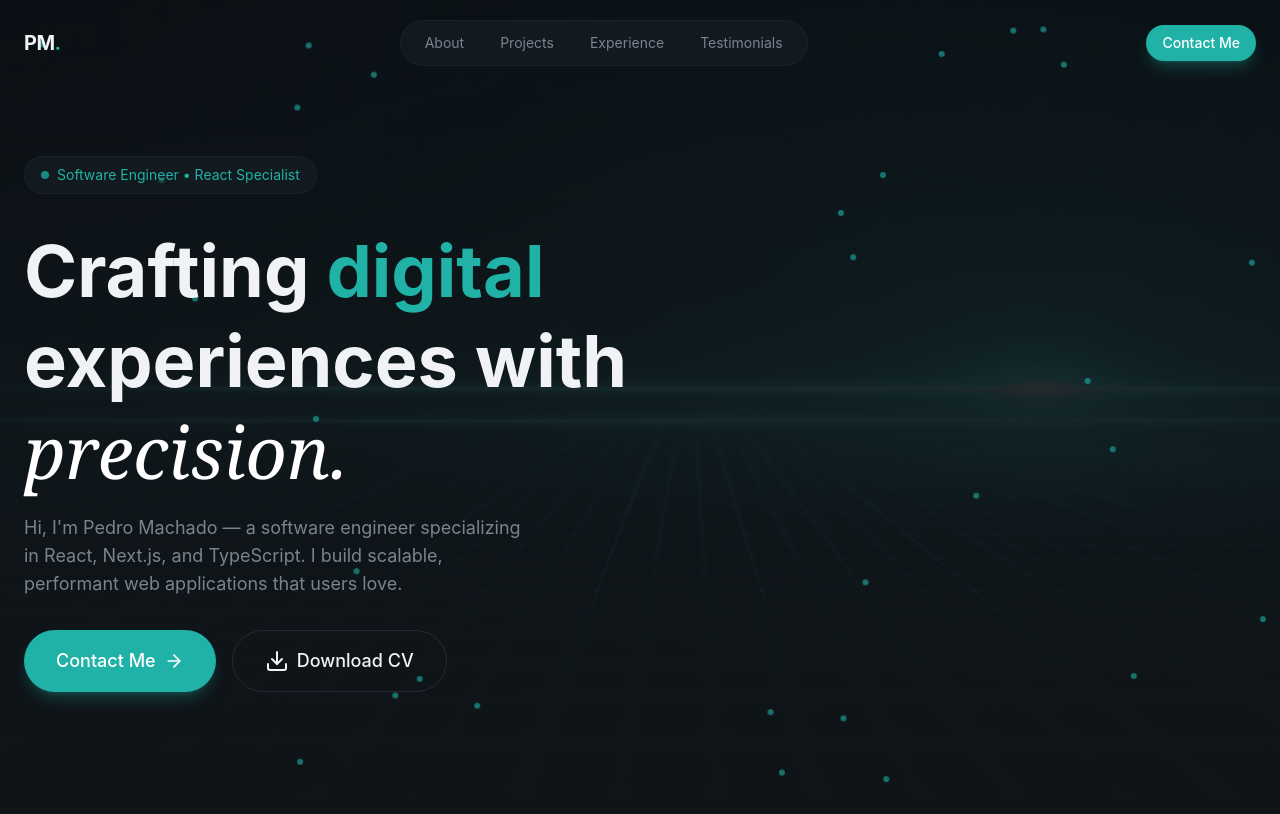
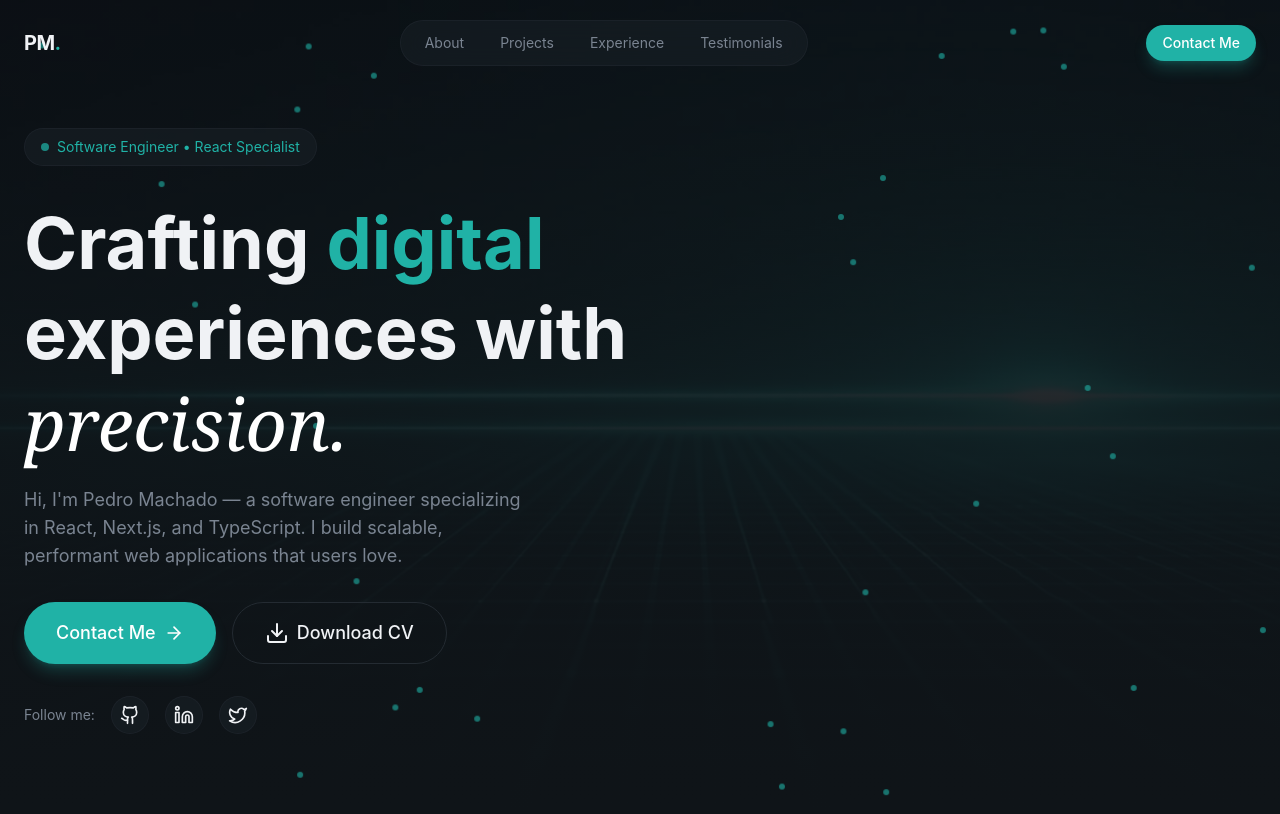
Before and after one commit to yvesmanalo/react-tailwindcss-modern-portfolio-website, a React (Vite) app: page / in a window 1280 px wide. Built offline with nearby package versions, Linux system fonts and the light colour scheme.

Commit message:
Added social links

```diff
--- a/src/components/AnimatedBorderButton.jsx
+++ b/src/components/AnimatedBorderButton.jsx
@@ -28,7 +28,7 @@
           className="animated-border-path"
         />
       </svg>
-      <span className="relative z-10 flex items-center justify-center gap-2" n>
+      <span className="relative z-10 flex items-center justify-center gap-2">
         <Download />
         Download CV
       </span>
--- a/src/sections/Hero.jsx
+++ b/src/sections/Hero.jsx
@@ -1,6 +1,6 @@
 import { Button } from "@/components/Button";
 import { AnimatedBorderButton } from "@/components/AnimatedBorderButton";
-import { ArrowRight, Download } from "lucide-react";
+import { ArrowRight, Download, Github, Linkedin, Twitter } from "lucide-react";
 
 export const Hero = () => {
   return (
@@ -70,6 +70,24 @@
                 Download CV
               </AnimatedBorderButton>
             </div>
+
+            {/* Social Links */}
+            <div className="flex items-center gap-4 animate-fade-in animation-delay-400">
+              <span className="text-sm text-muted-foreground">Follow me: </span>
+              {[
+                { icon: Github, href: "#" },
+                { icon: Linkedin, href: "#" },
+                { icon: Twitter, href: "#" },
+              ].map((social, idx) => (
+                <a
+                  key={idx}
+                  href={social.href}
+                  className="p-2 rounded-full glass hover:bg-primary/10 hover:text-primary transition-all duration-300"
+                >
+                  {<social.icon className="w-5 h-5" />}
+                </a>
+              ))}
+            </div>
           </div>
           {/* Right Column - Text Content */}
         </div>
```
